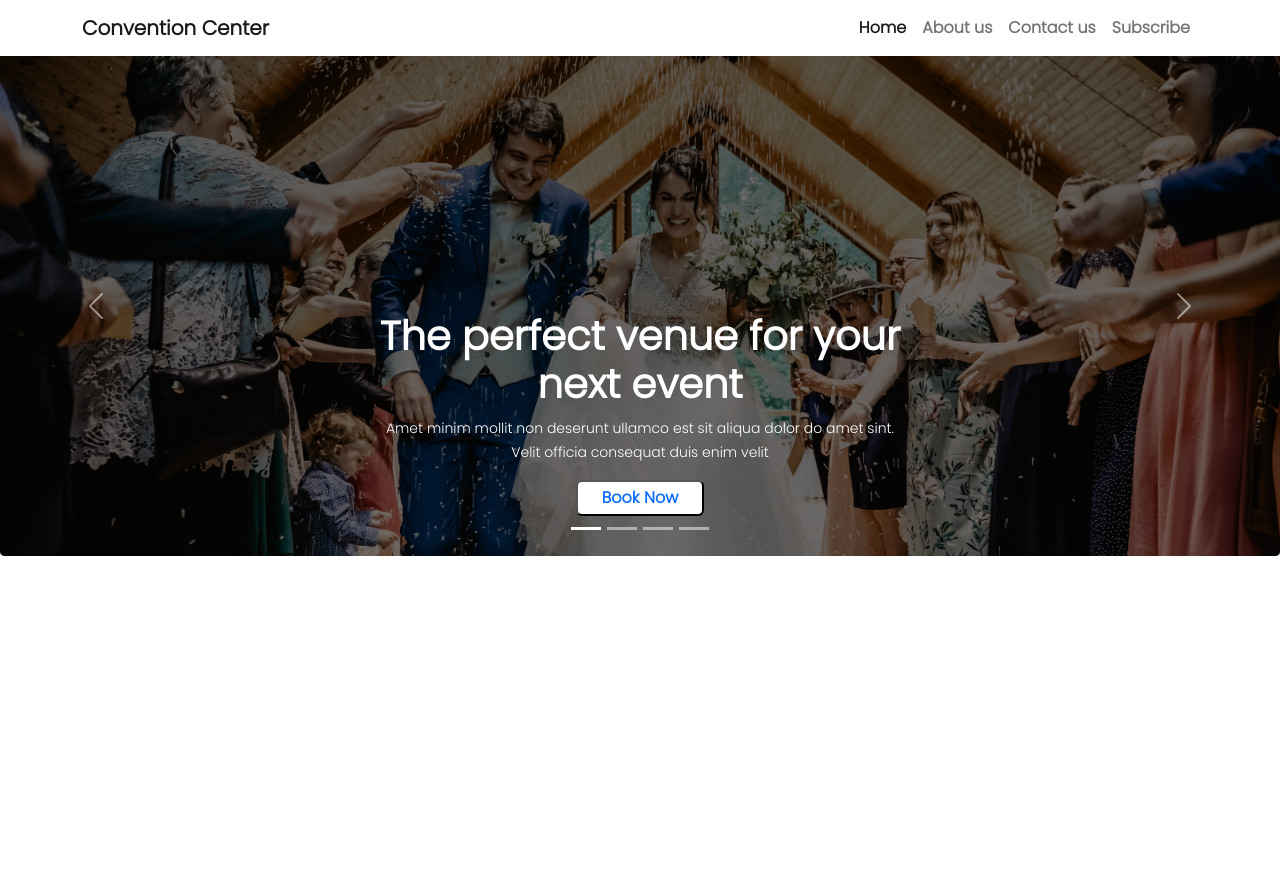
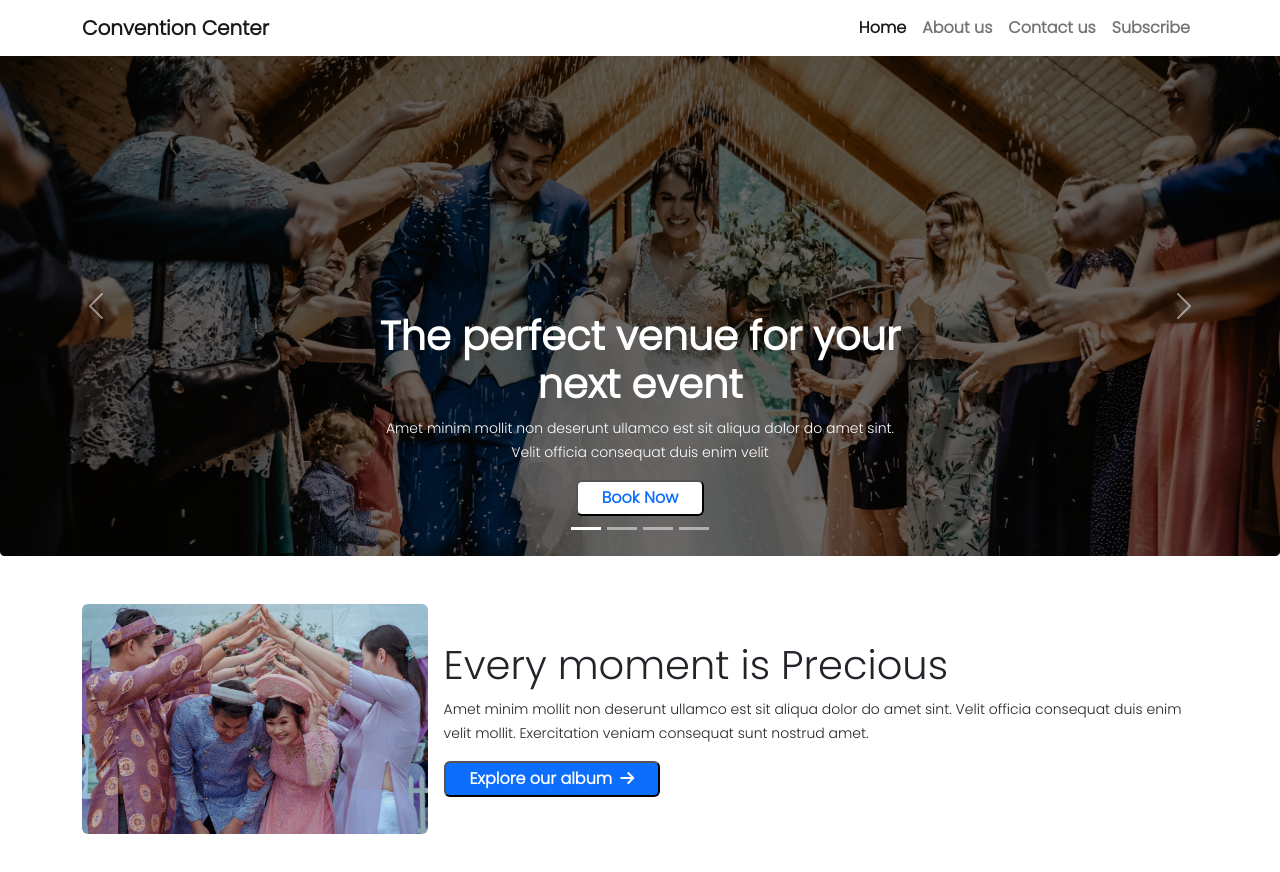
Before and after one commit to Das203web-dev/convention-center, a plain HTML site: page index.html in a window 1280 px wide. Before the commit the page ends 800 px from the top, so only its background shows below. Drawn offline with Linux system fonts and the light colour scheme.

Commit message:
first section added

```diff
--- a/index.html
+++ b/index.html
@@ -27,6 +27,10 @@
     <link rel="preconnect" href="https://fonts.gstatic.com" crossorigin>
     <link href="https://fonts.googleapis.com/css2?family=Poppins:wght@300&display=swap" rel="stylesheet">
     <!-- font style  -->
+
+    <!-- font-awesome icon link  -->
+    <script src="https://kit.fontawesome.com/0f9102b880.js" crossorigin="anonymous"></script>
+    <!-- font-awesome icon link  -->
 
 </head>
 
@@ -145,6 +149,27 @@
     </header>
     <!-- header ends here  -->
 
+    <!-- first section start  -->
+    <section class=" container my-5">
+        <div
+            class="d-xxl-flex d-xl-flex justify-content-md-evenly justify-content-sm-center justify-content-md-center justify-content-lg-around  justify-content-xl-around align-items-center">
+            <div>
+                <img src="New folder/images/wedding.png" class="rounded mx-auto d-block img-fluid" alt="...">
+            </div>
+            <div class="text-center text-md-center text-xl-start my-3 mx-3">
+                <h1>Every moment is Precious </h1>
+                <p><small>Amet minim mollit non deserunt ullamco est sit aliqua dolor do amet sint. Velit
+                        officia
+                        consequat duis enim velit mollit. Exercitation veniam consequat sunt nostrud amet.</small>
+                </p>
+                <button class="px-4 py-1 bg-primary rounded"><a class="text-white text-decoration-none fw-bold"
+                        target="_blank" href="#">Explore our
+                        album<i class="fa-solid fa-arrow-right fw-bold ms-2"></i></a></button>
+            </div>
+        </div>
+    </section>
+    <!-- first section start  -->
+
 
     <!-- javascript bootstrap link  -->
     <script src="js/bootstrap.bundle.min.js"></script>
```
